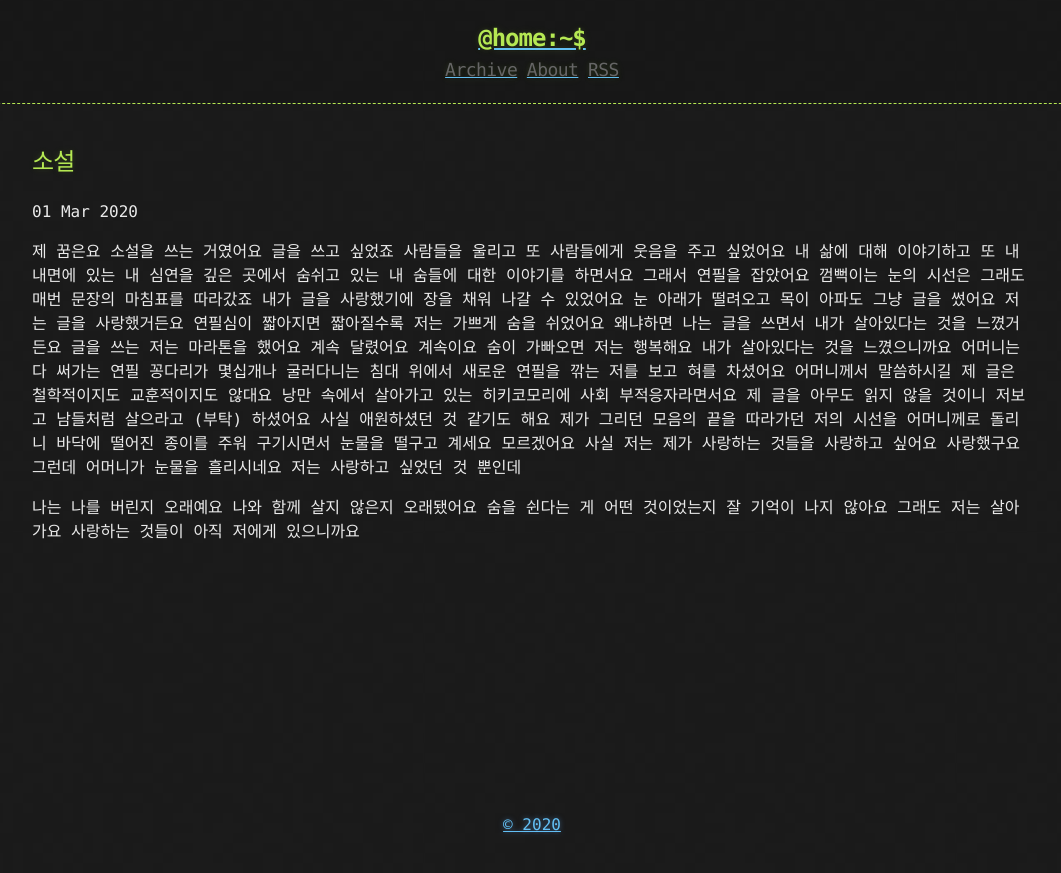
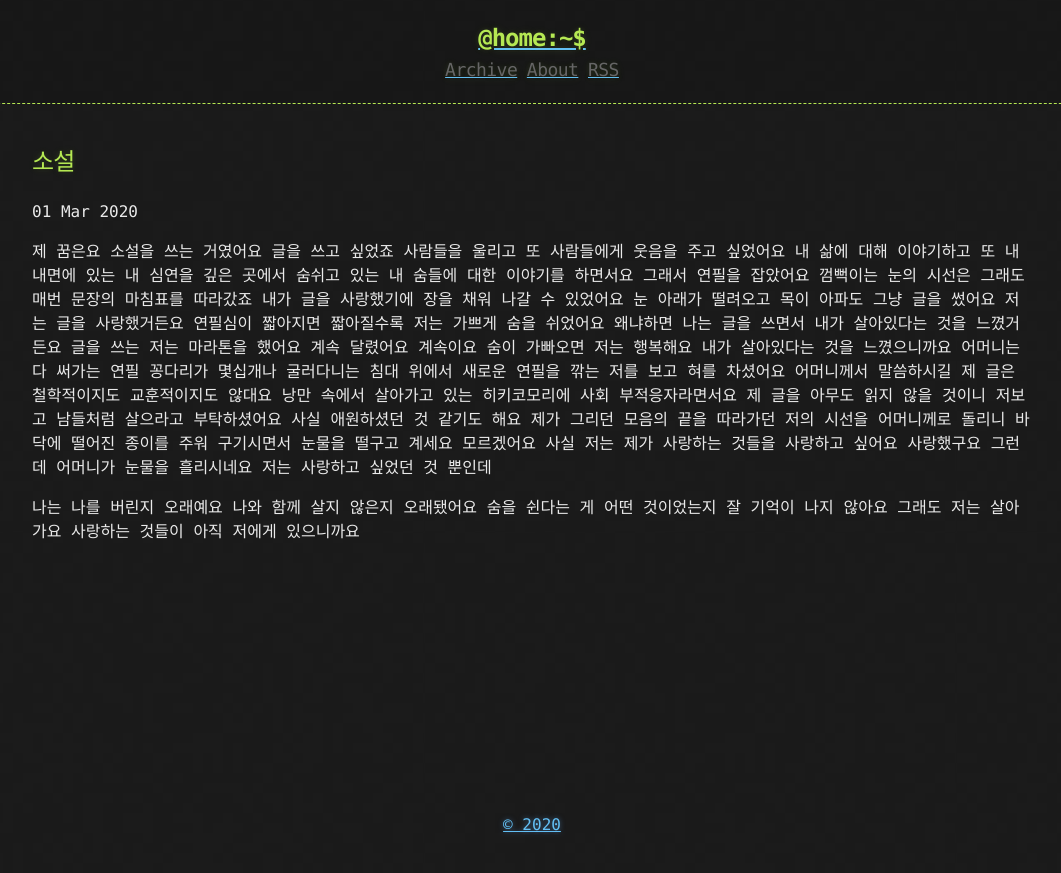
Before and after one commit to imrealz/imrealz.github.com, a Jekyll site: the page built from _posts/2020-03-01-소설.md, in a window 1280 px wide. Shown: the top 873 px of the page, without its empty margins (108-1169 px from the left). Built offline with Jekyll 4.4.1, drawn with Linux system fonts in a browser that asks for light colours.

Commit message:
Update 2020-03-01-소설.md

```diff
--- a/_posts/2020-03-01-소설.md
+++ b/_posts/2020-03-01-소설.md
@@ -4,7 +4,7 @@ published: true
 ---
 
 
-제 꿈은요 소설을 쓰는 거였어요 글을 쓰고 싶었죠 사람들을 울리고 또 사람들에게 웃음을 주고 싶었어요 내 삶에 대해 이야기하고 또 내 내면에 있는 내 심연을 깊은 곳에서 숨쉬고 있는 내 숨들에 대한 이야기를 하면서요 그래서 연필을 잡았어요 껌뻑이는 눈의 시선은 그래도 매번 문장의 마침표를 따라갔죠 내가 글을 사랑했기에 장을 채워 나갈 수 있었어요 눈 아래가 떨려오고 목이 아파도 그냥 글을 썼어요 저는 글을 사랑했거든요 연필심이 짧아지면 짧아질수록 저는 가쁘게 숨을 쉬었어요 왜냐하면 나는 글을 쓰면서 내가 살아있다는 것을 느꼈거든요 글을 쓰는 저는 마라톤을 했어요 계속 달렸어요 계속이요 숨이 가빠오면 저는 행복해요 내가 살아있다는 것을 느꼈으니까요 어머니는 다 써가는 연필 꽁다리가 몇십개나 굴러다니는 침대 위에서 새로운 연필을 깎는 저를 보고 혀를 차셨어요 어머니께서 말씀하시길 제 글은 철학적이지도 교훈적이지도 않대요 낭만 속에서 살아가고 있는 히키코모리에 사회 부적응자라면서요 제 글을 아무도 읽지 않을 것이니 저보고 남들처럼 살으라고 (부탁) 하셨어요 사실 애원하셨던 것 같기도 해요 제가 그리던 모음의 끝을 따라가던 저의 시선을 어머니께로 돌리니 바닥에 떨어진 종이를 주워 구기시면서 눈물을 떨구고 계세요 모르겠어요 사실 저는 제가 사랑하는 것들을 사랑하고 싶어요 사랑했구요 그런데 어머니가 눈물을 흘리시네요
+제 꿈은요 소설을 쓰는 거였어요 글을 쓰고 싶었죠 사람들을 울리고 또 사람들에게 웃음을 주고 싶었어요 내 삶에 대해 이야기하고 또 내 내면에 있는 내 심연을 깊은 곳에서 숨쉬고 있는 내 숨들에 대한 이야기를 하면서요 그래서 연필을 잡았어요 껌뻑이는 눈의 시선은 그래도 매번 문장의 마침표를 따라갔죠 내가 글을 사랑했기에 장을 채워 나갈 수 있었어요 눈 아래가 떨려오고 목이 아파도 그냥 글을 썼어요 저는 글을 사랑했거든요 연필심이 짧아지면 짧아질수록 저는 가쁘게 숨을 쉬었어요 왜냐하면 나는 글을 쓰면서 내가 살아있다는 것을 느꼈거든요 글을 쓰는 저는 마라톤을 했어요 계속 달렸어요 계속이요 숨이 가빠오면 저는 행복해요 내가 살아있다는 것을 느꼈으니까요 어머니는 다 써가는 연필 꽁다리가 몇십개나 굴러다니는 침대 위에서 새로운 연필을 깎는 저를 보고 혀를 차셨어요 어머니께서 말씀하시길 제 글은 철학적이지도 교훈적이지도 않대요 낭만 속에서 살아가고 있는 히키코모리에 사회 부적응자라면서요 제 글을 아무도 읽지 않을 것이니 저보고 남들처럼 살으라고 부탁하셨어요 사실 애원하셨던 것 같기도 해요 제가 그리던 모음의 끝을 따라가던 저의 시선을 어머니께로 돌리니 바닥에 떨어진 종이를 주워 구기시면서 눈물을 떨구고 계세요 모르겠어요 사실 저는 제가 사랑하는 것들을 사랑하고 싶어요 사랑했구요 그런데 어머니가 눈물을 흘리시네요
 저는 사랑하고 싶었던 것 뿐인데
 
 나는 나를 버린지 오래예요 나와 함께 살지 않은지 오래됐어요 숨을 쉰다는 게 어떤 것이었는지 잘 기억이 나지 않아요 그래도 저는 살아가요 사랑하는 것들이 아직 저에게 있으니까요
```
